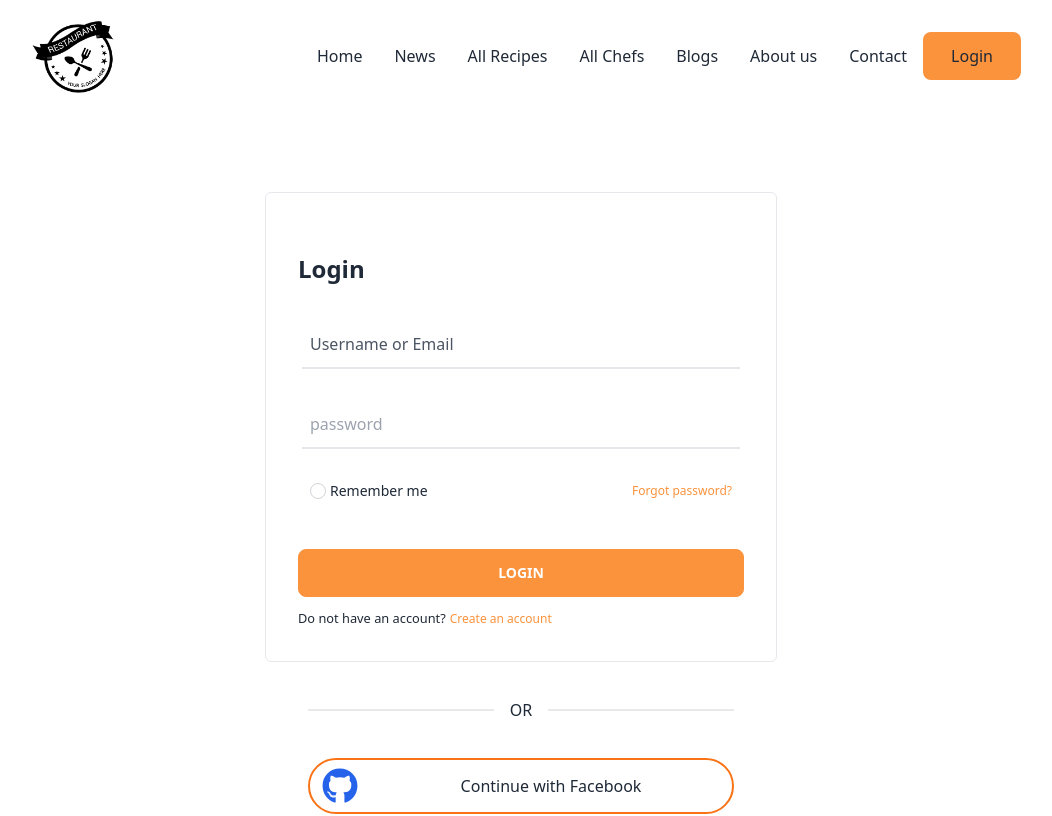
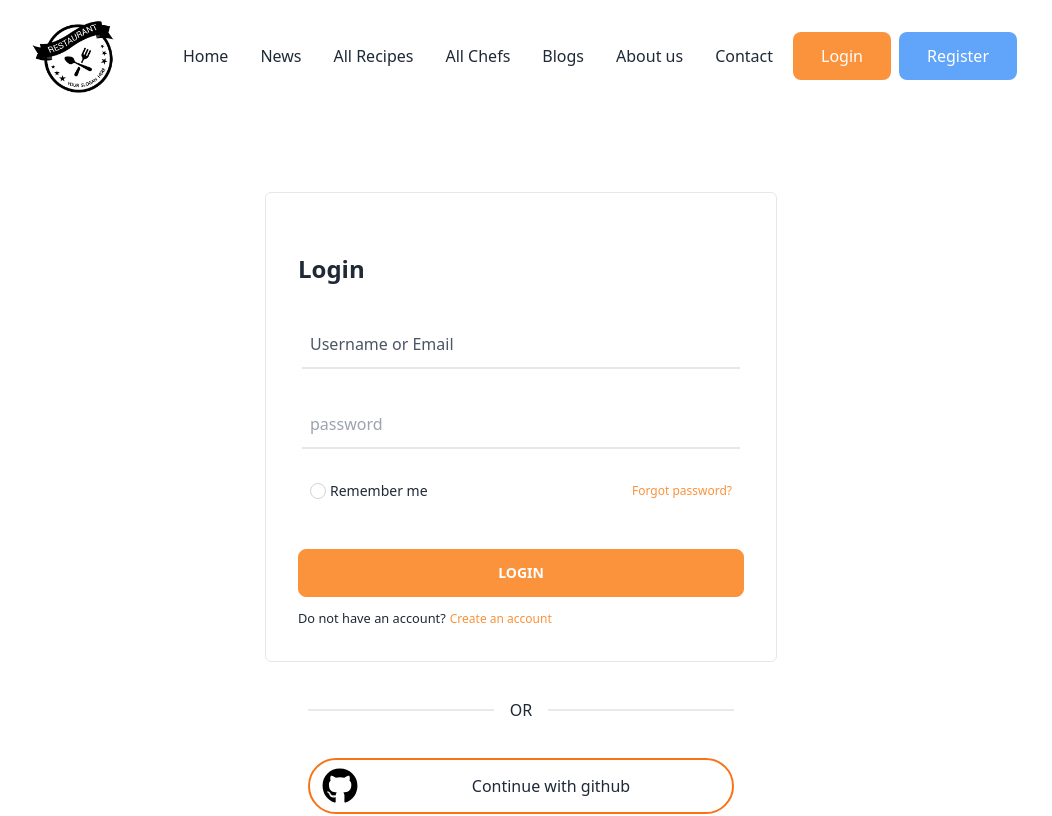
Before and after one commit to Majedul-Hasan/chef-recipe-hunter-client-side, a React (Vite) app: page /login in a window 1280 px wide. Shown: the top 816 px of the page, without its empty margins (119-1171 px from the left). Built offline with nearby package versions, Linux system fonts and the light colour scheme; no server answers.

Commit message:
header logout fung

```diff
--- a/src/components/Header.jsx
+++ b/src/components/Header.jsx
@@ -1,7 +1,23 @@
-import { Link } from "react-router-dom"
+import { Link, useNavigate } from "react-router-dom"
 import logo from "../assets/logo.png"
+import { useContext } from "react"
+import { AuthContext } from "../providers/AuthProviders"
+import { FaUserCircle } from "react-icons/fa"
 
 const Header = () => {
+  const { user, logoutUser, setUser} = useContext(AuthContext);
+  const navigate = useNavigate()
+
+
+const handleLogout  = () => {
+  logoutUser()
+  .then(() => {
+    setUser(null)
+    navigate('/')
+
+  })
+}
+
   return (
     <div className="navbar w-4/5 mx-auto py-0">
     <div className="flex-1">
@@ -20,7 +36,26 @@ const Header = () => {
         <li><Link to='/blogs'>Blogs</Link></li>
         <li><Link to='/about'>About us</Link></li>
         <li><Link to='/Contact'>Contact</Link></li>
-        <li> <button className="bg-orange-400 px-7"><Link  to='/login'>Login</Link></button> </li>
+        {
+          user &&
+        <li ><Link to='/profile' >{user?.photoUrl || user?.displayName}</Link> </li>
+        }
+        {
+           user ? <>
+           <button ><FaUserCircle/></button>
+           <button onClick={handleLogout} >Logout</button>
+         </>
+        : <>
+        <li> <Link className="bg-orange-400  text-white px-7 mx-1 hover:bg-orange-600" to='/login'>Login</Link> </li>
+        <li> <Link className="bg-blue-400 text-white px-7 mx-1 hover:bg-blue-600" to='/register'>Register</Link> </li>
+        </>
+
+
+
+
+        }
+
+
       </ul>
     </div>
   </div>
--- a/src/components/SocialLogin.jsx
+++ b/src/components/SocialLogin.jsx
@@ -29,8 +29,8 @@ const SocialLogin = () => {
     <div className='w-10/12 mx-auto'>
         <div className="divider mb-10">OR</div>
         <button onClick={()=> handleAuth(githubProvider)} className="w-full my-2 border-orange-500 border-2 rounded-full py-2 flex  pl-3 items-center  hover:border-blue-600">
-            <span className='text-blue-600 text-4xl w-12 '> <FaGithub  /></span>
-            <span className='text-center flex-auto'>Continue with Facebook</span>
+            <span className='text-black text-4xl w-12 '> <FaGithub  /></span>
+            <span className='text-center flex-auto'>Continue with github</span>
         </button>
             <br />
         <button onClick={()=> handleAuth(GoogleProvider)} className=" w-full my-2 border-orange-500 border-2 rounded-full py-2 flex  pl-3 items-center  hover:border-blue-400">
```
